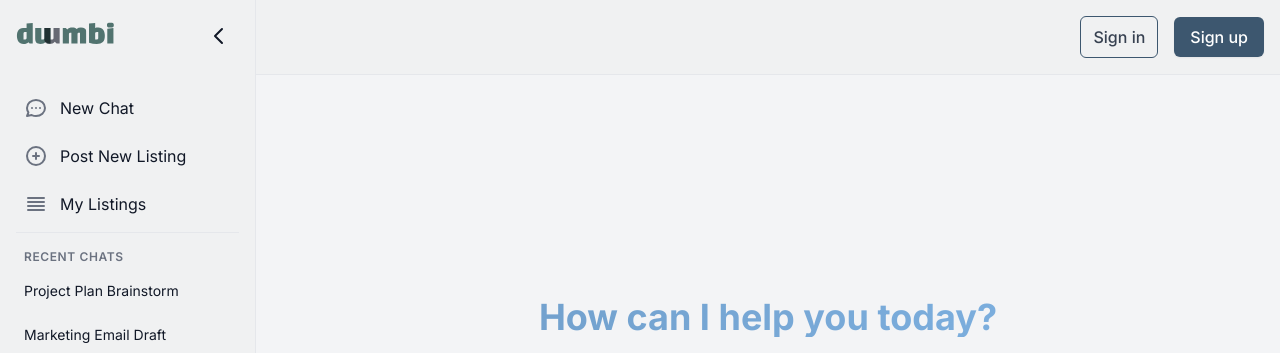
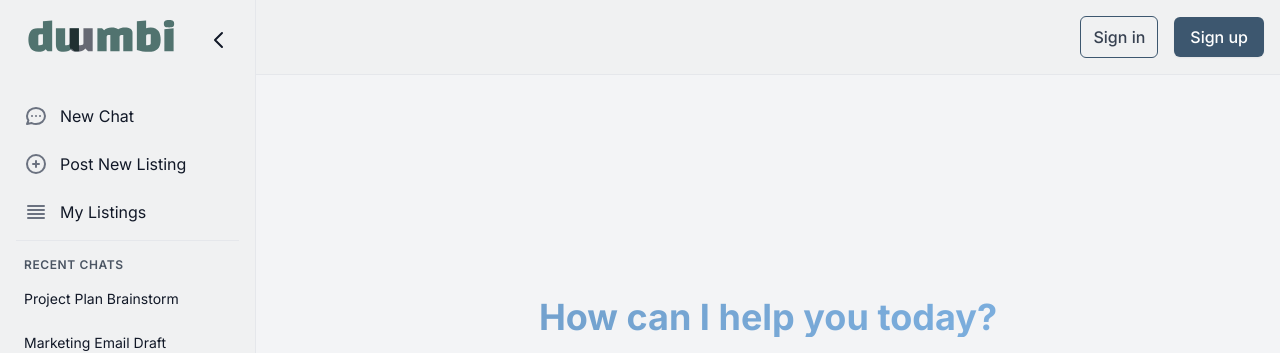
Before and after one commit to hgahub/duumbi, a React (Vite) app in the folder apps/web/: page / in a window 1280 px wide. Shown: the top 353 px of the page. Built offline with nearby package versions, Linux system fonts and the light colour scheme; no server answers.

Commit message:
style: adjust sidebar logo size and alignment, and update recent chats heading color.

```diff
--- a/apps/web/src/components/Sidebar.tsx
+++ b/apps/web/src/components/Sidebar.tsx
@@ -55,17 +55,17 @@ export default function Sidebar({
         {/* Header */}
         <div className="p-4 flex-shrink-0 flex items-center justify-between">
           <div
-            className={`flex items-center gap-2 ${isCollapsed ? 'hidden' : ''}`}
+            className={`flex items-center justify-center flex-1 ${isCollapsed ? 'hidden' : ''}`}
           >
             <img
               src="/DuumbiLogoLight.svg"
               alt="Duumbi Logo"
-              className="h-8 dark:hidden"
+              className="h-12 dark:hidden"
             />
             <img
               src="/DuumbiLogoDark.svg"
               alt="Duumbi Logo"
-              className="h-8 hidden dark:block"
+              className="h-12 hidden dark:block"
             />
           </div>
           <button
@@ -171,7 +171,7 @@ export default function Sidebar({
           {/* Recent Chats */}
           {!isCollapsed && (
             <div className="pt-4 mt-4 space-y-2 border-t border-gray-200 dark:border-higashi-kashmirblue-700">
-              <h2 className="px-2 text-xs font-semibold text-gray-500 dark:text-higashi-kashmirblue-300 uppercase tracking-wider">
+              <h2 className="px-2 text-xs font-semibold text-gray-600 dark:text-higashi-kashmirblue-200 uppercase tracking-wider">
                 {t('Recent Chats')}
               </h2>
               {recentChats.map((chat, index) => (
```
